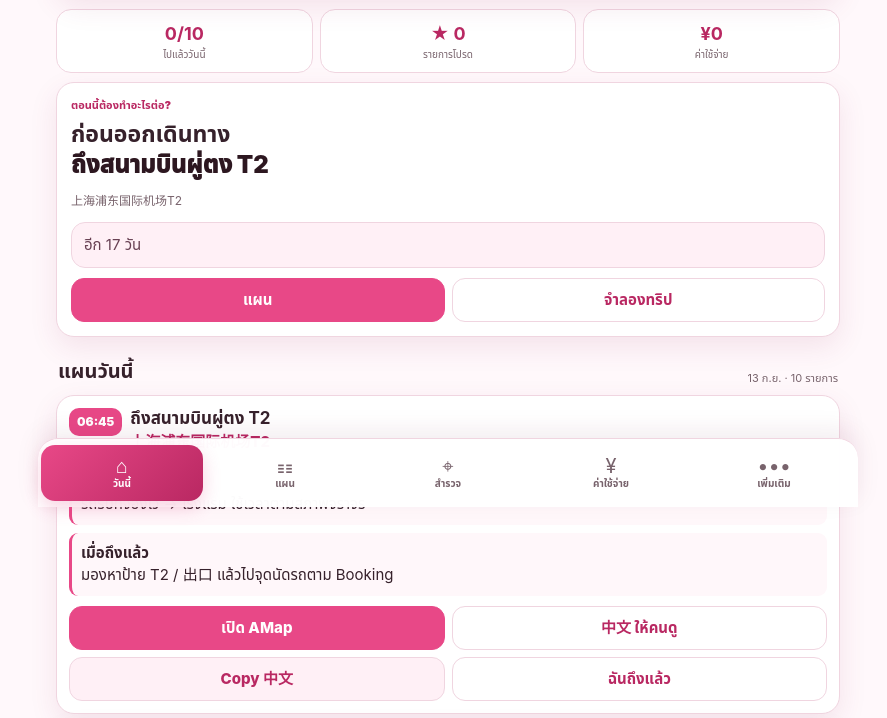
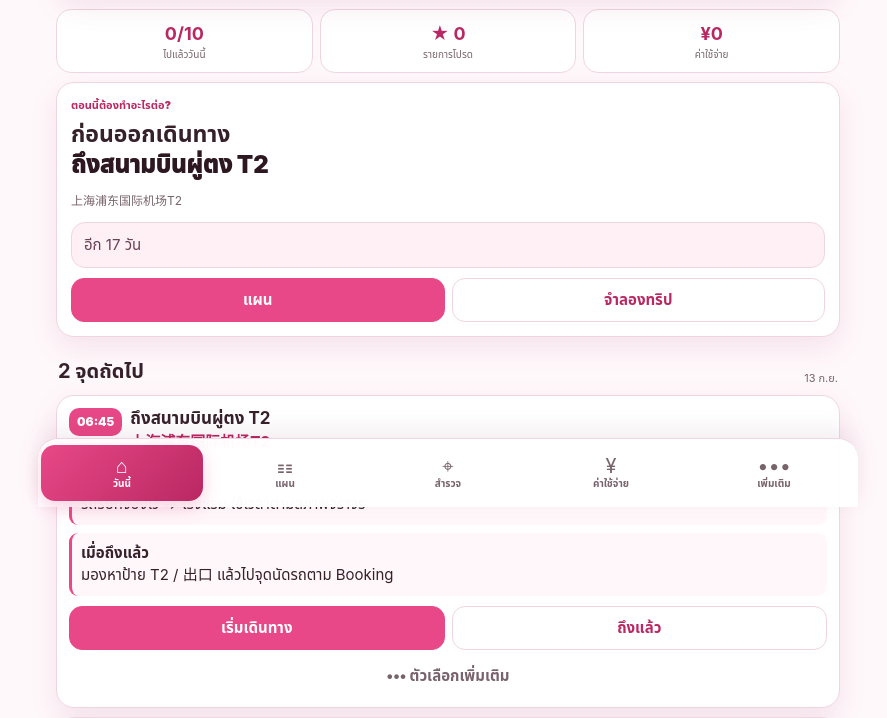
Before and after one commit to chonni-debug/shanghai-family-trip3, a plain HTML site: page v2/index.html in a window 1280 px wide. Shown: the part 293-1011 px from the top of the page, without its empty margins (192-1079 px from the left). Drawn offline with Linux system fonts and the light colour scheme.

Commit message:
Load usability simplification layer

```diff
--- a/v2/index.html
+++ b/v2/index.html
@@ -11,6 +11,7 @@
 <link rel="stylesheet" href="app.css">
 <link rel="stylesheet" href="private-wallet.css">
 <link rel="stylesheet" href="photo-integrity.css">
+<link rel="stylesheet" href="usability.css">
 </head>
 <body>
 <div class="app-shell">
@@ -44,6 +45,7 @@
 <script src="private-wallet.js"></script>
 <script src="verified-photo-library.js"></script>
 <script src="photo-integrity.js"></script>
+<script src="usability.js"></script>
 <script src="app-events.js"></script>
 </body>
 </html>
```
